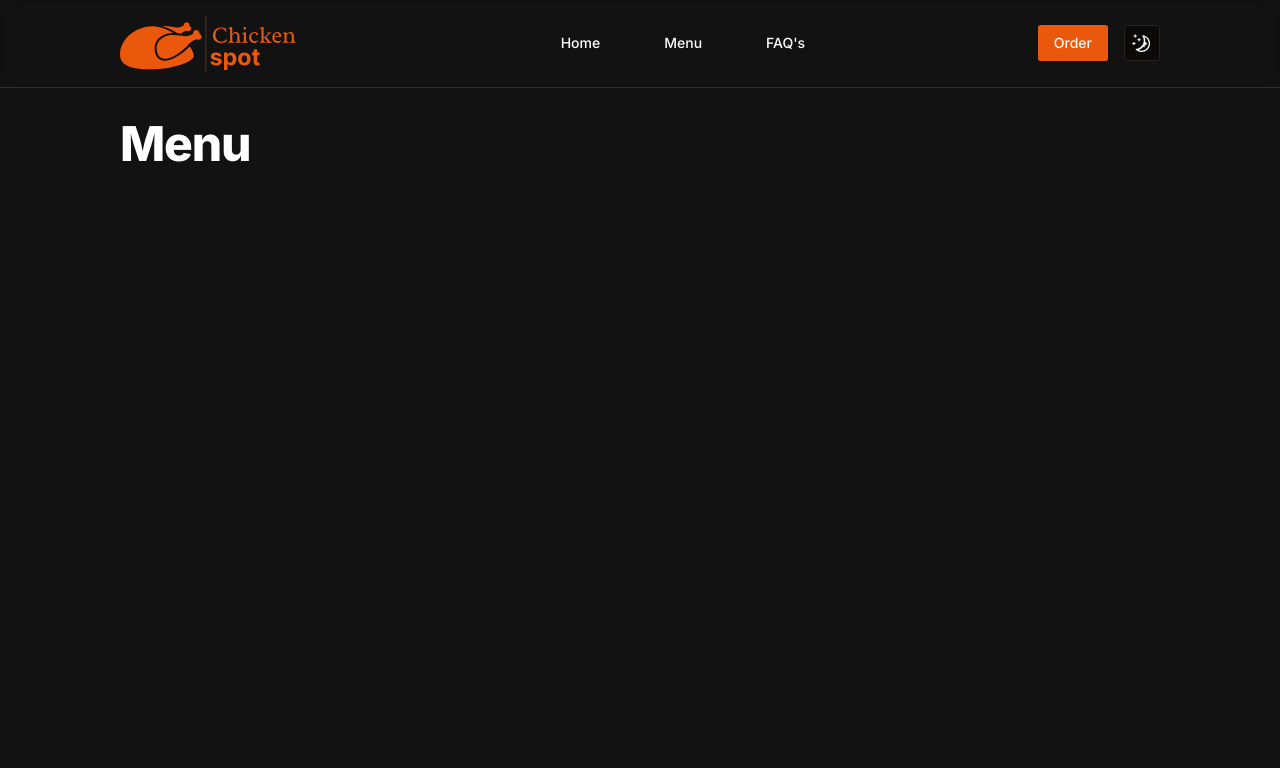
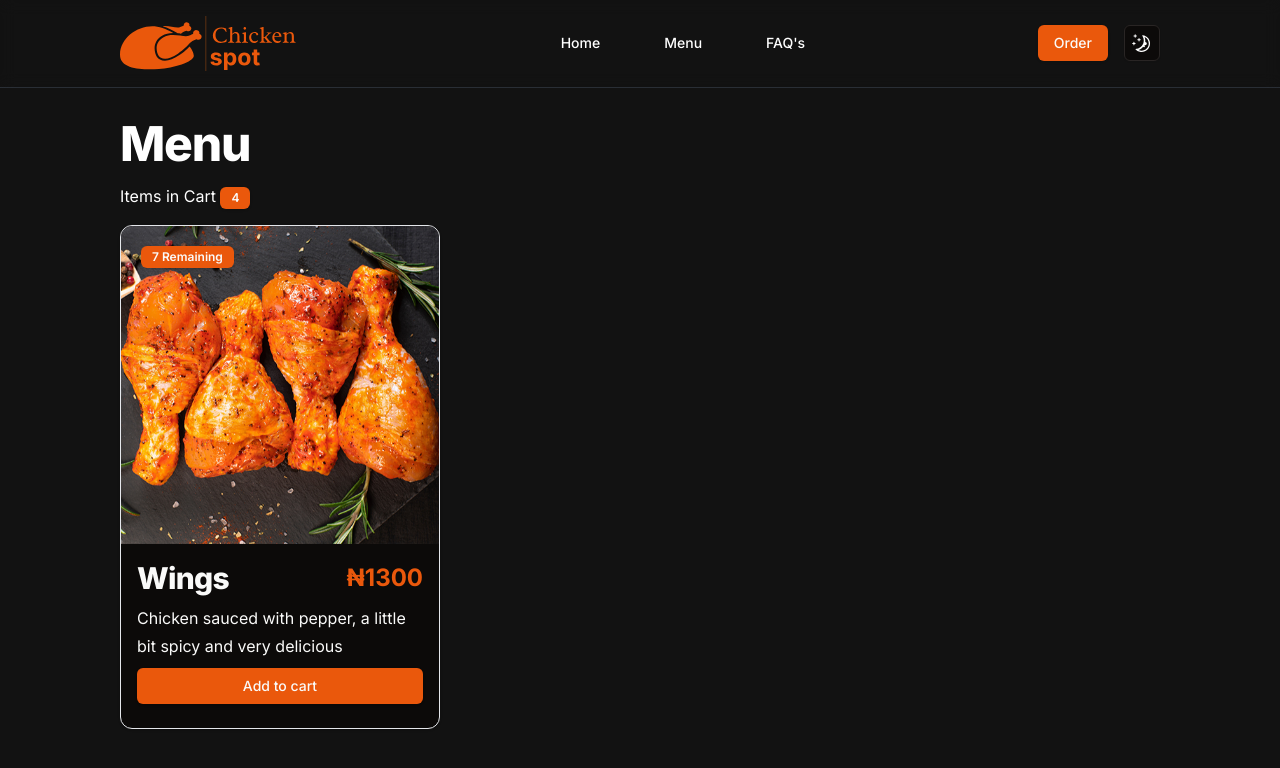
Before and after one commit to Mishael-dev/chickenspot, a Next.js app: page /menu in a window 1280 px wide. Shown: the top 768 px of the page. Built offline with nearby package versions, Linux system fonts and the light colour scheme.

Commit message:
created menu card

```diff
--- a/app/globals.css
+++ b/app/globals.css
@@ -33,7 +33,7 @@
     --border: 20 5.9% 90%;
     --input: 20 5.9% 90%;
     --ring: 24.6 95% 53.1%;
-    --radius: 0.3rem;
+    --radius: 0.5rem;
   }
 
   .dark {
--- a/app/menu/page.tsx
+++ b/app/menu/page.tsx
@@ -1,10 +1,20 @@
 import { H1 } from "@/components/ui/Typography";
 import Container from "@/components/ui/container";
+import { Badge } from "@/components/ui/badge";
+import MenuCard from "@/components/MenuCard";
+
 const Page = () => {
   return (
-    <div>
+    <div className="pb-80">
       <Container>
         <H1>Menu</H1>
+        <div className="mt-4 mb-4">
+          Items in Cart <Badge>4</Badge>
+        </div>
+
+        <section>
+          <MenuCard />
+        </section>
       </Container>
     </div>
   );
--- /dev/null
+++ b/components/MenuCard.tsx
@@ -0,0 +1,57 @@
+import { Card, CardContent, CardFooter } from "./ui/card";
+import Image from "next/image";
+import { H3, P } from "./ui/Typography";
+import { Badge } from "./ui/badge";
+import { Button } from "./ui/button";
+import { Toggle } from "./ui/toggle";
+
+const menu = [
+  {
+    name: "Pepper chicken",
+    price: 12,
+    description:
+      "Chicken sauced with pepper, a little bit spicy and very delicious",
+    availability: "In stock",
+    items_remaining: 7,
+  },
+];
+
+const card = {
+  part: "Wings",
+  price: 1300,
+  description:
+    "Chicken sauced with pepper, a little bit spicy and very delicious",
+  availability: 7,
+};
+
+const categories = ["Fried", "Pepper chicken", "Southern Fried"];
+const parts = ["Wings", "Drumsticks", "Breast", "Back", "Hip", "Leg", "Thigh"];
+
+const MenuCard = () => {
+  return (
+    <Card className="w-full overflow-hidden sm:max-w-80">
+      <CardContent className="p-0 relative">
+        <div>
+          <Image
+            height={1000}
+            width={1000}
+            alt={"menu image"}
+            src={"/images/drumstick.jpg"}
+            className="backdrop-contrast-75"
+          />
+          <Badge className="absolute top-5 left-5">{`${card.availability} Remaining`}</Badge>
+        </div>
+      </CardContent>
+      <CardFooter className="flex flex-col gap-y-2 items-start p-4 pb-6 ">
+        <div className="flex items-center justify-between w-full">
+          <H3>{card.part}</H3>
+          <span className="text-2xl text-primary font-bold">{`₦${card.price}`}</span>
+        </div>
+        <P>{card.description}</P>
+        <Button className="w-full">Add to cart</Button>
+      </CardFooter>
+    </Card>
+  );
+};
+
+export default MenuCard;
--- a/components/ui/Typography.tsx
+++ b/components/ui/Typography.tsx
@@ -12,32 +12,30 @@ const H1: React.FC<typographyProps> = ({ children }) => {
 
 const H2: React.FC<typographyProps> = ({ children }) => {
   return (
-    <h1 className="scroll-m-20 text-3xl font-extrabold tracking-tight lg:text-5xl">
+    <h2 className="scroll-m-20 text-xl font-extrabold tracking-tight lg:text-4xl">
       {children}
-    </h1>
+    </h2>
   );
 };
 
 const H3: React.FC<typographyProps> = ({ children }) => {
   return (
-    <h1 className="scroll-m-20 text-2xl font-extrabold tracking-tight lg:text-5xl">
+    <h3 className="scroll-m-20 text-2xl font-extrabold tracking-tight lg:text-3xl">
       {children}
-    </h1>
+    </h3>
   );
 };
 
 const H4: React.FC<typographyProps> = ({ children }) => {
   return (
-    <h1 className="scroll-m-20 text-xl font-extrabold tracking-tight lg:text-5xl">
+    <h4 className="scroll-m-20 text-xl font-extrabold tracking-tight lg:text-2xl">
       {children}
-    </h1>
+    </h4>
   );
 };
 
 const P: React.FC<typographyProps> = ({ children }) => {
-  return (
-    <p className="leading-7 [&:not(:first-child)]:mt-6 text-base">{children}</p>
-  );
+  return <p className="leading-7 text-base max-w-full">{children}</p>;
 };
 
 const Blockquote: React.FC<typographyProps> = ({ children }) => {
--- /dev/null
+++ b/components/ui/badge.tsx
@@ -0,0 +1,36 @@
+import * as React from "react"
+import { cva, type VariantProps } from "class-variance-authority"
+
+import { cn } from "@/lib/utils"
+
+const badgeVariants = cva(
+  "inline-flex items-center rounded-md border px-2.5 py-0.5 text-xs font-semibold transition-colors focus:outline-none focus:ring-2 focus:ring-ring focus:ring-offset-2",
+  {
+    variants: {
+      variant: {
+        default:
+          "border-transparent bg-primary text-primary-foreground shadow hover:bg-primary/80",
+        secondary:
+          "border-transparent bg-secondary text-secondary-foreground hover:bg-secondary/80",
+        destructive:
+          "border-transparent bg-destructive text-destructive-foreground shadow hover:bg-destructive/80",
+        outline: "text-foreground",
+      },
+    },
+    defaultVariants: {
+      variant: "default",
+    },
+  }
+)
+
+export interface BadgeProps
+  extends React.HTMLAttributes<HTMLDivElement>,
+    VariantProps<typeof badgeVariants> {}
+
+function Badge({ className, variant, ...props }: BadgeProps) {
+  return (
+    <div className={cn(badgeVariants({ variant }), className)} {...props} />
+  )
+}
+
+export { Badge, badgeVariants }
--- /dev/null
+++ b/components/ui/card.tsx
@@ -0,0 +1,84 @@
+import * as React from "react";
+
+import { cn } from "@/lib/utils";
+
+const Card = React.forwardRef<
+  HTMLDivElement,
+  React.HTMLAttributes<HTMLDivElement>
+>(({ className, ...props }, ref) => (
+  <div
+    ref={ref}
+    className={cn(
+      "rounded-xl border bg-card text-card-foreground shadow",
+      className
+    )}
+    {...props}
+  />
+));
+Card.displayName = "Card";
+
+const CardHeader = React.forwardRef<
+  HTMLDivElement,
+  React.HTMLAttributes<HTMLDivElement>
+>(({ className, ...props }, ref) => (
+  <div
+    ref={ref}
+    className={cn("flex flex-col space-y-1.5 p-6", className)}
+    {...props}
+  />
+));
+CardHeader.displayName = "CardHeader";
+
+const CardTitle = React.forwardRef<
+  HTMLParagraphElement,
+  React.HTMLAttributes<HTMLHeadingElement>
+>(({ className, ...props }, ref) => (
+  <h3
+    ref={ref}
+    className={cn("font-semibold leading-none tracking-tight", className)}
+    {...props}
+  />
+));
+CardTitle.displayName = "CardTitle";
+
+const CardDescription = React.forwardRef<
+  HTMLParagraphElement,
+  React.HTMLAttributes<HTMLParagraphElement>
+>(({ className, ...props }, ref) => (
+  <p
+    ref={ref}
+    className={cn("text-sm text-muted-foreground", className)}
+    {...props}
+  />
+));
+CardDescription.displayName = "CardDescription";
+
+const CardContent = React.forwardRef<
+  HTMLDivElement,
+  React.HTMLAttributes<HTMLDivElement>
+>(({ className, ...props }, ref) => (
+  //i removed [p-6 pt-0] classnames from the div down
+  <div ref={ref} className={cn("p-6 pt-0", className)} {...props} />
+));
+CardContent.displayName = "CardContent";
+
+const CardFooter = React.forwardRef<
+  HTMLDivElement,
+  React.HTMLAttributes<HTMLDivElement>
+>(({ className, ...props }, ref) => (
+  <div
+    ref={ref}
+    className={cn("flex items-center p-6 pt-0", className)}
+    {...props}
+  />
+));
+CardFooter.displayName = "CardFooter";
+
+export {
+  Card,
+  CardHeader,
+  CardFooter,
+  CardTitle,
+  CardDescription,
+  CardContent,
+};
--- /dev/null
+++ b/components/ui/toggle.tsx
@@ -0,0 +1,45 @@
+"use client"
+
+import * as React from "react"
+import * as TogglePrimitive from "@radix-ui/react-toggle"
+import { cva, type VariantProps } from "class-variance-authority"
+
+import { cn } from "@/lib/utils"
+
+const toggleVariants = cva(
+  "inline-flex items-center justify-center rounded-md text-sm font-medium transition-colors hover:bg-muted hover:text-muted-foreground focus-visible:outline-none focus-visible:ring-1 focus-visible:ring-ring disabled:pointer-events-none disabled:opacity-50 data-[state=on]:bg-accent data-[state=on]:text-accent-foreground",
+  {
+    variants: {
+      variant: {
+        default: "bg-transparent",
+        outline:
+          "border border-input bg-transparent shadow-sm hover:bg-accent hover:text-accent-foreground",
+      },
+      size: {
+        default: "h-9 px-3",
+        sm: "h-8 px-2",
+        lg: "h-10 px-3",
+      },
+    },
+    defaultVariants: {
+      variant: "default",
+      size: "default",
+    },
+  }
+)
+
+const Toggle = React.forwardRef<
+  React.ElementRef<typeof TogglePrimitive.Root>,
+  React.ComponentPropsWithoutRef<typeof TogglePrimitive.Root> &
+    VariantProps<typeof toggleVariants>
+>(({ className, variant, size, ...props }, ref) => (
+  <TogglePrimitive.Root
+    ref={ref}
+    className={cn(toggleVariants({ variant, size, className }))}
+    {...props}
+  />
+))
+
+Toggle.displayName = TogglePrimitive.Root.displayName
+
+export { Toggle, toggleVariants }
--- a/package.json
+++ b/package.json
@@ -14,6 +14,7 @@
     "@radix-ui/react-icons": "^1.3.0",
     "@radix-ui/react-separator": "^1.0.3",
     "@radix-ui/react-slot": "^1.0.2",
+    "@radix-ui/react-toggle": "^1.0.3",
     "class-variance-authority": "^0.7.0",
     "clsx": "^2.1.0",
     "lucide-react": "^0.309.0",
```
Also changed, not shown: public/images/drumstick.jpg (added), 1 other file (tests, documents, lock files or other folders).
